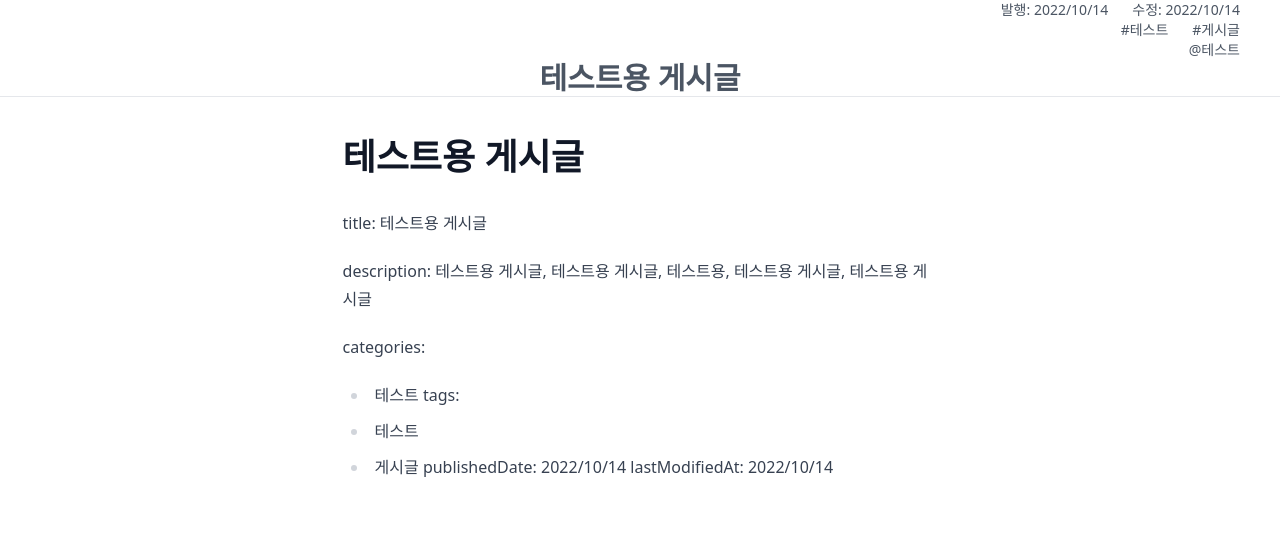
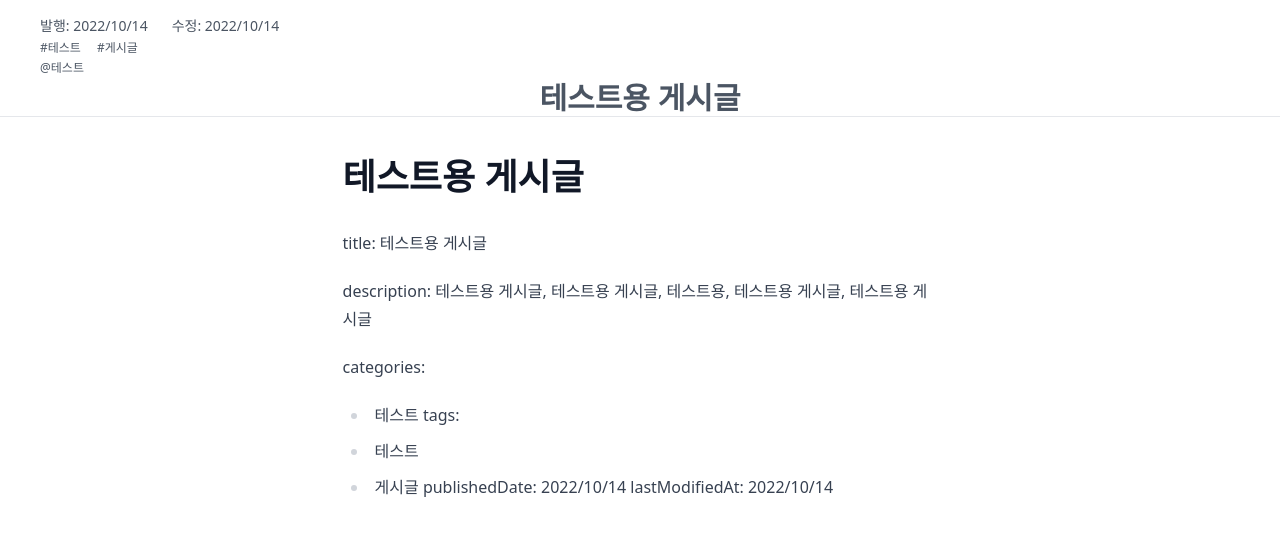
Before and after one commit to ysjkof/blog, a Next.js app: page /000_example in a window 1280 px wide. Shown: the top 534 px of the page. Built offline with nearby package versions, Linux system fonts and the light colour scheme; no server answers.

Commit message:
perf: Loading, RowList 컴포넌트 Dynamic Import 적용

```diff
--- a/pages/[post].tsx
+++ b/pages/[post].tsx
@@ -1,13 +1,17 @@
+import Head from 'next/head';
+import dynamic from 'next/dynamic';
+import { useRouter } from 'next/router';
 import type { NextPage } from 'next';
+import type { Params } from 'next/dist/shared/lib/router/utils/route-matcher';
+import type { Post } from '../models/post.model';
 import useSWR, { SWRConfig } from 'swr';
-import { useRouter } from 'next/router';
 import { fetcher } from '../utils/fetcher';
-import { Post } from '../models/post.model';
+import { parseMarkdown } from '../utils/markdown.utils';
 import { getMetadatas, getPostFiles } from '../utils/posts.utils';
-import { Params } from 'next/dist/shared/lib/router/utils/route-matcher';
-import { parseMarkdown } from '../utils/markdown.utils';
-import Head from 'next/head';
-import Loading from '../components/Loading';
+const RowList = dynamic(() => import('../components/RowList'), { ssr: false });
+const Loading = dynamic(() => import('../components/Loading'), {
+  ssr: false,
+});
 
 export async function getStaticPaths() {
   const postFiles = getPostFiles();
@@ -39,38 +43,25 @@ export async function getStaticProps({ params }: Params) {
   };
 }
 
-function SmallList({ lists, symbol }: { lists?: string[]; symbol: '#' | '@' }) {
-  return (
-    <ul className="flex justify-end gap-6">
-      {lists?.map((list, i) => (
-        <li key={i}>
-          {symbol}
-          {list}
-        </li>
-      ))}
-    </ul>
-  );
-}
-
 function Main() {
   const { query } = useRouter();
   const { data } = useSWR<Post>(`/api/posts/${query.post || null}`, fetcher);
+  if (!data) return <Loading />;
 
-  if (!data) return <Loading />;
   const { categories, lastModifiedAt, post, publishedDate, tags, title } = data;
   return (
     <>
       <Head>
         <title>{title || '게시글'}</title>
       </Head>
-      <main className="mx-auto">
+      <main className="mx-auto mt-4">
         <header className="text-gray-600 border-b px-10 text-sm">
-          <div className="flex justify-end gap-6">
+          <div className="flex gap-6 mb-1">
             <span>발행: {publishedDate}</span>
             <span>수정: {lastModifiedAt}</span>
           </div>
-          <SmallList lists={tags} symbol="#" />
-          <SmallList lists={categories} symbol="@" />
+          <RowList lists={tags} listSymbol="#" />
+          <RowList lists={categories} listSymbol="@" />
           <h1 className="text-3xl text-center font-semibold">{title}</h1>
         </header>
 
--- a/pages/index.tsx
+++ b/pages/index.tsx
@@ -1,10 +1,12 @@
 import type { NextPage } from 'next';
+import dynamic from 'next/dynamic';
 import Head from 'next/head';
 import Link from 'next/link';
 import useSWR, { SWRConfig } from 'swr';
 import { PostMetadata } from '../models/post.model';
 import { fetcher } from '../utils/fetcher';
 import { getMetadatas, getPostFiles } from '../utils/posts.utils';
+const RowList = dynamic(() => import('../components/RowList'), { ssr: false });
 
 export async function getStaticProps() {
   const postFiles = getPostFiles();
@@ -37,27 +39,18 @@ function Main() {
             tags,
             title,
           } = post;
+
           return (
             <li
               key={title}
               className="post-title w-full rounded-2xl border px-5 py-1 shadow hover:border-transparent hover:ring-2 hover:ring-blue-500"
             >
-              <div className="mb-1 flex justify-between text-xs text-gray-600">
-                <ul className="flex gap-4">
-                  {tags.map((tag) => (
-                    <li key={tag}>#{tag}</li>
-                  ))}
-                </ul>
+              <RowList lists={tags} listSymbol="#">
                 <span>발행: {publishedDate}</span>
-              </div>
-              <div className="mb-1 flex text-xs justify-between text-gray-600">
-                <ul className="flex gap-4">
-                  {categories.map((tag) => (
-                    <li key={tag}>@{tag}</li>
-                  ))}
-                </ul>
+              </RowList>
+              <RowList lists={categories} listSymbol="@">
                 <span>수정: {lastModifiedAt}</span>
-              </div>
+              </RowList>
               <Link href={pathname}>{title}</Link>
               <p className="mb-2 text-sm text-gray-600">{description}</p>
             </li>
```
